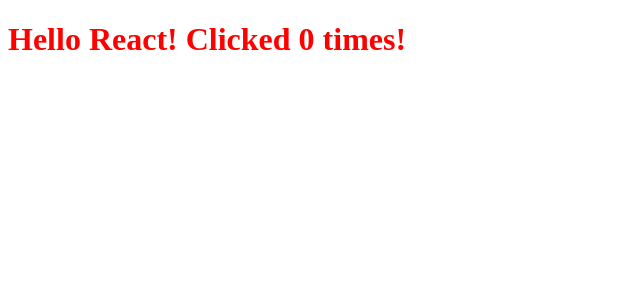
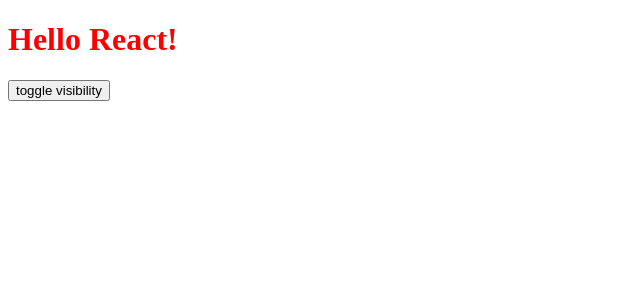
Before and after one commit to kuroneko0441/study-webpack, a React app: page / in a window 1280 px wide. Shown: the top 300 px of the page, without its empty margins (0-640 px from the left). Built offline with nearby package versions, Linux system fonts and the light colour scheme; the HTML template or start-up script is replaced by a standard one.

Commit message:
선택적(if), 반복적(for) 렌더링 추가

```diff
--- a/src/App/index.tsx
+++ b/src/App/index.tsx
@@ -8,6 +8,7 @@ interface Props {
 
 interface State {
   clickCount: number;
+  visibility: boolean;
 }
 
 export class App extends React.Component<Props, State> {
@@ -17,13 +18,31 @@ export class App extends React.Component<Props, State> {
 
     this.state = {
       clickCount: 0,
+      visibility: false,
     };
 
     this.onClick = this.onClick.bind(this);
+    this.toggleVisibility = this.toggleVisibility.bind(this);
   }
 
   public render(): React.ReactNode {
-    return <h1 onClick={this.onClick}>Hello {this.props.name || 'stranger'}! Clicked {this.state.clickCount} times!</h1>;
+    return (
+      <div className={'App'}>
+        <h1>Hello {this.props.name || 'stranger'}!</h1>
+        {
+          this.state.visibility && (
+            <div>
+              <button onClick={this.onClick}>Click here!</button>
+              {
+                Array.from({ length: this.state.clickCount })
+                  .map((_, i) => <div key={i}>Clicked {this.state.clickCount} times!</div>)
+              }
+            </div>
+          )
+        }
+        <button onClick={this.toggleVisibility}>toggle visibility</button>
+      </div>
+    );
   }
 
   private onClick(): void {
@@ -33,4 +52,11 @@ export class App extends React.Component<Props, State> {
       clickCount: this.state.clickCount + 1,
     });
   }
+
+  private toggleVisibility(): void {
+    this.setState({
+      ...this.state,
+      visibility: !this.state.visibility,
+    });
+  }
 }
--- a/src/App/style.scss
+++ b/src/App/style.scss
@@ -1,3 +1,5 @@
-h1 {
-  color: red;
+.App {
+  h1 {
+    color: red;
+  }
 }
```
